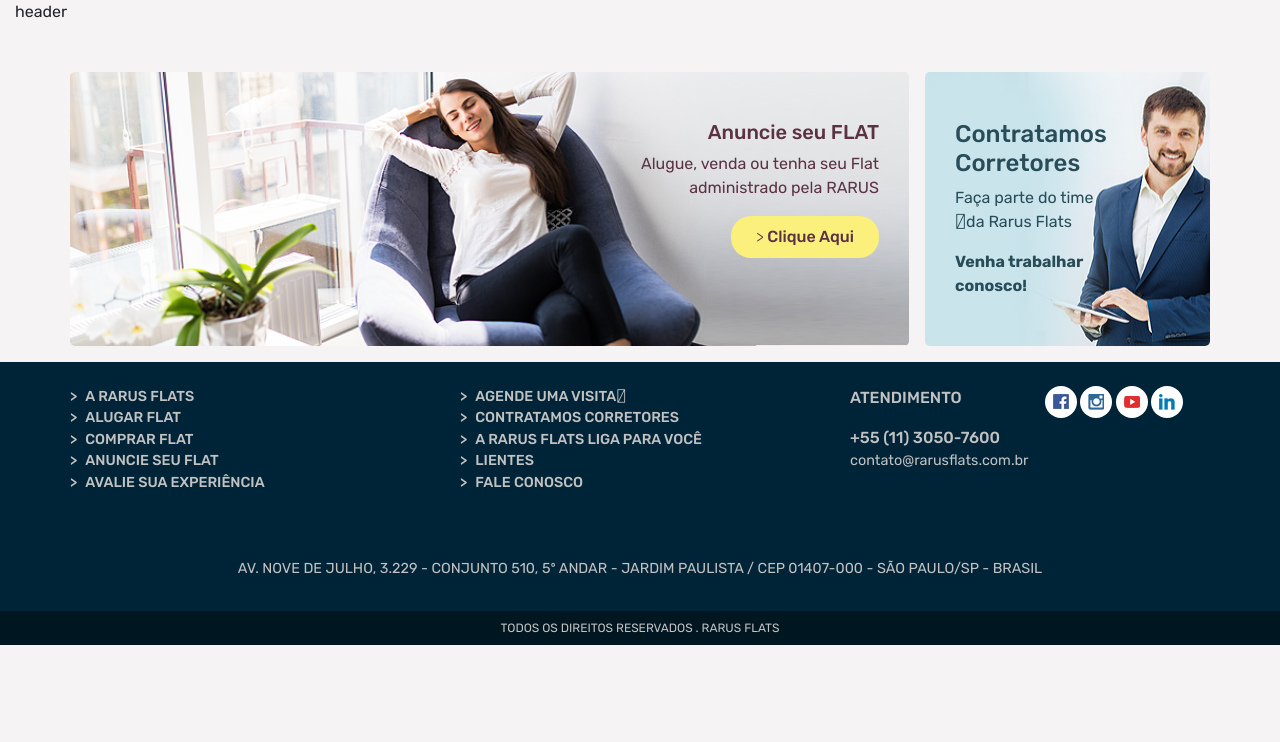
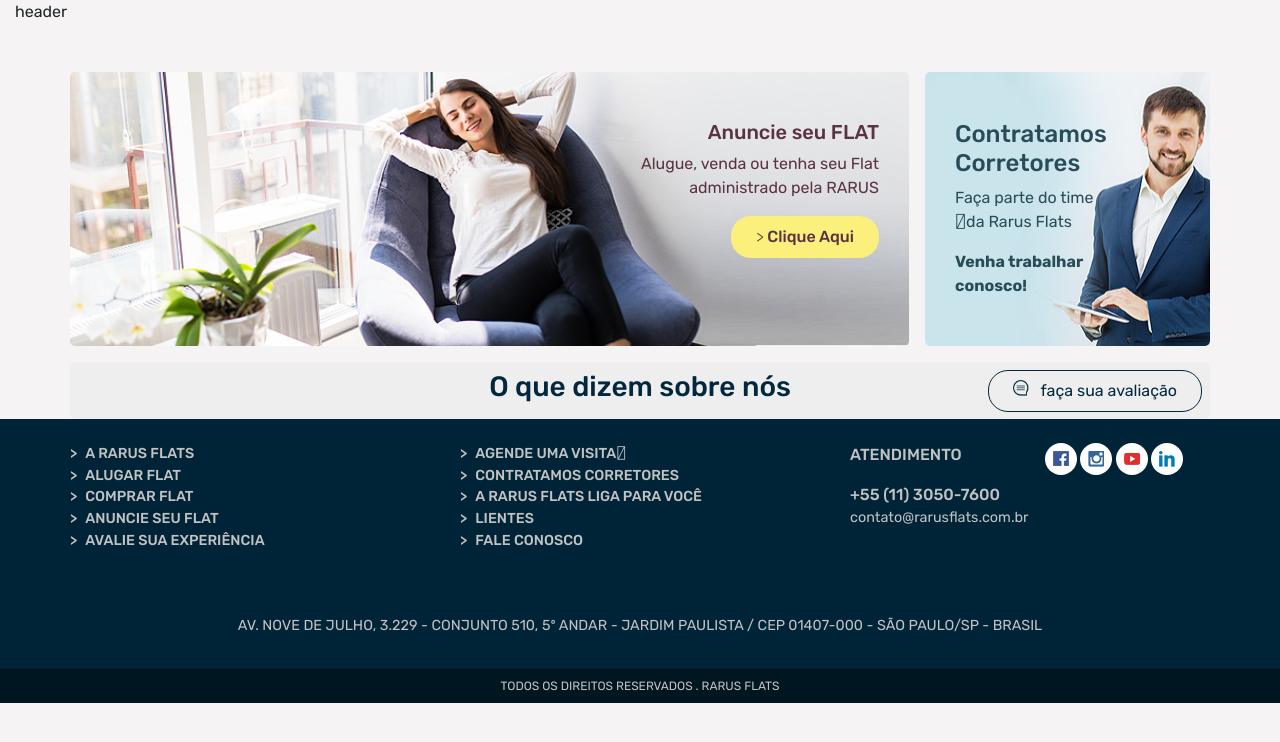
Before and after one commit to jlarteagap/rare_flats, a website: page index.html in a window 1280 px wide. Drawn offline with nearby package versions, Linux system fonts and the light colour scheme; files whose address does not match are found by name.

Commit message:
call to action.. ok

```diff
--- a/assets/css/style.css
+++ b/assets/css/style.css
@@ -1,4 +1,5 @@
 :root{
+    --rfBlueColor: #03283d;
     --rfGrayLigth: #f5f3f3;
     --rfDarkBlue: #001621;
     --rfGray: #c2c2c2;
@@ -16,11 +17,20 @@
     border-radius: 20px;
     padding: .5rem 1.5rem;
 }
+    .btn-outline-rfblue{
+        color: var(--rfBlueColor);
+        border: 1px solid var(--rfBlueColor);
+        transition: .3s;
+    }
+    .btn-outline-rfblue:hover{
+        background: var(--rfBlueColor);
+        color: #eee;
+    }
 .btn--secondary{
     background-color: var(--rfYellowLight);
-    text-align: center;
     color: var(--rfViolet);
     font-weight: 500;
+    text-align: center;
 }
 
 .banner{
@@ -41,10 +51,35 @@
         color: #284c58
     }
     .banner--corretores a{
+        color: #284c58;
         font-weight: bold;
-        color: #284c58;
     }
+.call-to-action{
+    background: #eeeeee;
+    border-radius: 5px;
+    color: var(--rfBlueColor);
+    font-size: .9rem;
+}
 
+    .call-to-action--icon::before{
+
+        content: ' ';
+        background: url('../img/icons/chat.png') center .01rem no-repeat;
+        background-size: 16px;
+        width: 16px;
+        height: 16px;
+        display: inline-flex;
+        margin: 0 .5rem 0 0;
+        transition: .3s;
+    }
+    .call-to-action--button{
+        top: 0;
+        right: 0;
+    }
+        .call-to-action--button:hover .call-to-action--icon::before{
+            background: url('../img/icons/chat-w.png') center .01rem no-repeat;
+            background-size: 16px;
+        }
 /* Footer */
 .footer{
     background-color: var(--rfBlue);
@@ -67,26 +102,25 @@
         font-weight: 500;
     }
 
-    .footer__list{}
     .footer__list li::before{
         content: '>';
         padding-right: .5rem;
     }
 
     .social{
+        align-items: center;
+        background-color: white;
         border-radius: 50%;
         display: inline-flex;
+        height: 32px;
         justify-content: center;
-        align-items: center;
-        background-color: white;
-        height: 32px;
         width: 32px;
     }
     .social img{
         max-width: 16px;
     }
 .copyright{
+    background-color: var(--rfDarkBlue);
     font-size: .75rem;
     text-transform: uppercase;
-    background-color: var(--rfDarkBlue);
 }
--- a/index.html
+++ b/index.html
@@ -21,7 +21,7 @@
         <!-- Content -->
 
         <main class="container">
-
+            <!-- banners  -->
             <div class="row mt-5 mb-3">
                 <div class="col-md-9 banner banner--anuncio d-flex justify-content-end">
 
@@ -40,6 +40,18 @@
                     </div>
                 </div>
             </div>
+
+            <!-- call to action  -->
+            <div class="row call-to-action p-2">
+                <div class="col text-center">
+                    <h3>O que dizem sobre nós</h3>
+                    <div class="btn btn-outline-rfblue position-absolute call-to-action--button">
+                        <i class="call-to-action--icon"></i>
+                        faça sua avaliação
+                    </div>
+                </div>
+            </div>
+
         </main>
         <!-- Footer -->
         <footer class="footer row">
```
Also changed, not shown: assets/img/icons/chat-w.png (added), assets/img/icons/chat.png (added).
